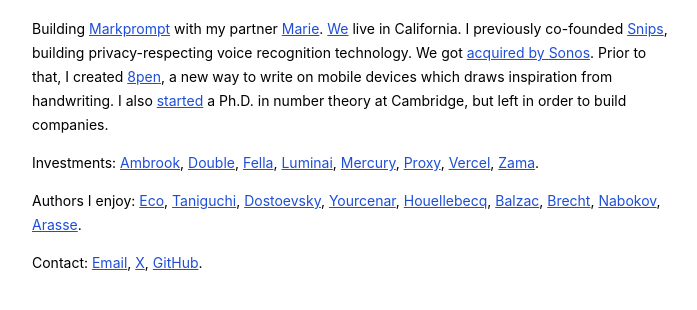
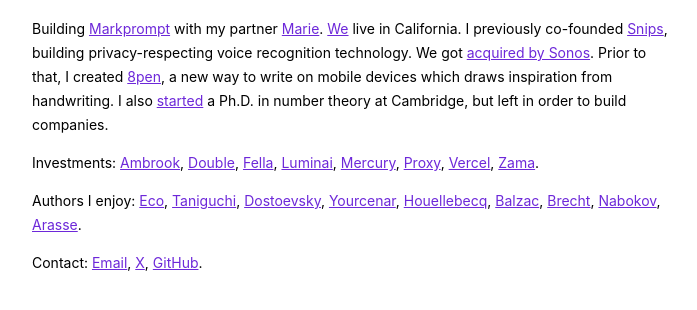
Before and after one commit to michaelfester/michaelfester.com, a plain HTML site: page index.html in a window 1280 px wide. Shown: the part 112-422 px from the top of the page, without its empty margins (288-985 px from the left). Drawn offline with Linux system fonts and the light colour scheme.

Commit message:
Update link color

```diff
--- a/index.html
+++ b/index.html
@@ -22,7 +22,7 @@
         line-height: 1.5rem;
       }
       a {
-        color: #1d4ed8;
+        color: #6d28d9;
       }
     </style>
   </head>
```
